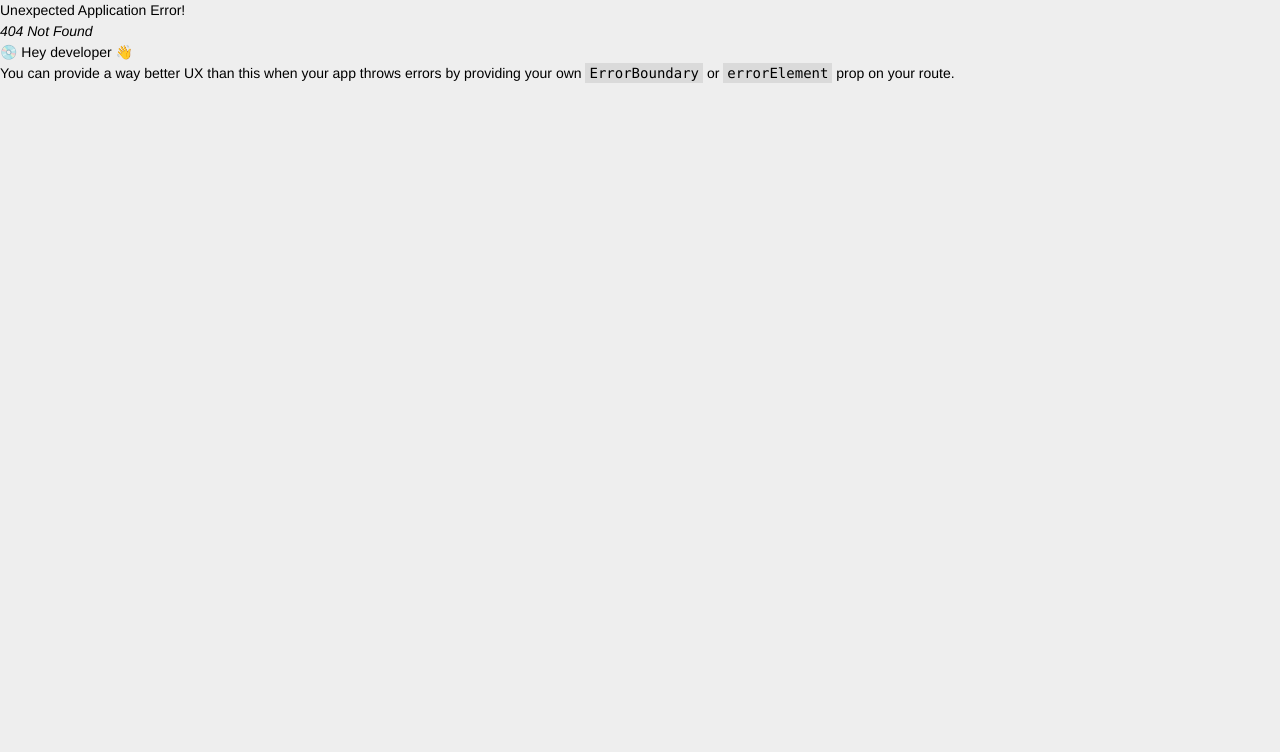
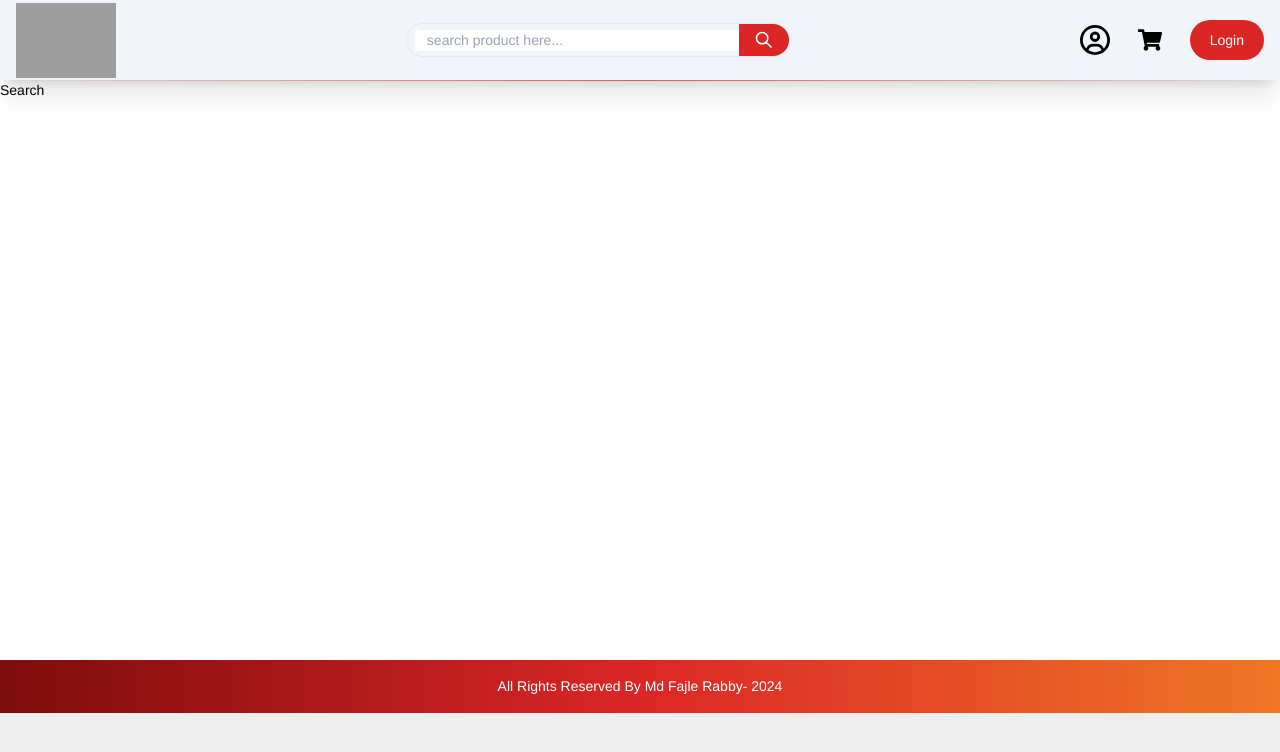
Before and after one commit to rabby9898/e-click-frontend, a React (Vite) app: page /search in a window 1280 px wide. Before the commit this address had no page. Shown: the top 752 px of the page. Built offline with nearby package versions, Linux system fonts and the light colour scheme; no server answers; grey boxes are pictures that could not be loaded.

Commit message:
search page Added

```diff
--- a/src/Components/Header/Header.jsx
+++ b/src/Components/Header/Header.jsx
@@ -1,5 +1,5 @@
 import { GrSearch } from "react-icons/gr";
-import { Link } from "react-router-dom";
+import { Link, useNavigate } from "react-router-dom";
 import { FaRegCircleUser } from "react-icons/fa6";
 import { FaShoppingCart } from "react-icons/fa";
 import { useDispatch, useSelector } from "react-redux";
@@ -14,6 +14,9 @@ const Header = () => {
   const dispatch = useDispatch();
   console.log(user);
   const context = useContext(Context);
+  const navigate = useNavigate();
+
+  /***Logout functionality***/
   const handleLogout = async () => {
     const fetchData = await fetch(SummaryApi.user_logout.url, {
       method: SummaryApi.user_logout.method,
@@ -26,6 +29,16 @@ const Header = () => {
     }
     if (data.error) {
       toast.error(data.message);
+    }
+  };
+
+  /***Search functionality***/
+  const handleSearch = (e) => {
+    const { value } = e.target;
+    if (value) {
+      navigate(`/search?q=${value}`);
+    } else {
+      navigate(`/search`);
     }
   };
   return (
@@ -42,6 +55,7 @@ const Header = () => {
             type="text"
             placeholder="search product here..."
             className="w-full px-3 outline-none"
+            onChange={handleSearch}
           />
           <div className="text-lg min-w-[50px] h-8 bg-red-600 flex items-center justify-center rounded-r-full text-white">
             <GrSearch />
--- /dev/null
+++ b/src/Pages/Search.jsx
@@ -0,0 +1,5 @@
+const Search = () => {
+  return <div>Search</div>;
+};
+
+export default Search;
--- a/src/Router/Routes.jsx
+++ b/src/Router/Routes.jsx
@@ -10,6 +10,7 @@ import AllProducts from "../Pages/Admin/AllProducts";
 import CategoryProduct from "../Pages/CategoryProduct";
 import ProductDetails from "../Pages/ProductDetails";
 import Cart from "../Pages/Cart";
+import Search from "../Pages/Search";
 
 const router = createBrowserRouter([
   {
@@ -31,6 +32,10 @@ const router = createBrowserRouter([
       {
         path: "/cart",
         element: <Cart></Cart>,
+      },
+      {
+        path: "/search",
+        element: <Search></Search>,
       },
       {
         path: "product-category/:categoryName",
```
